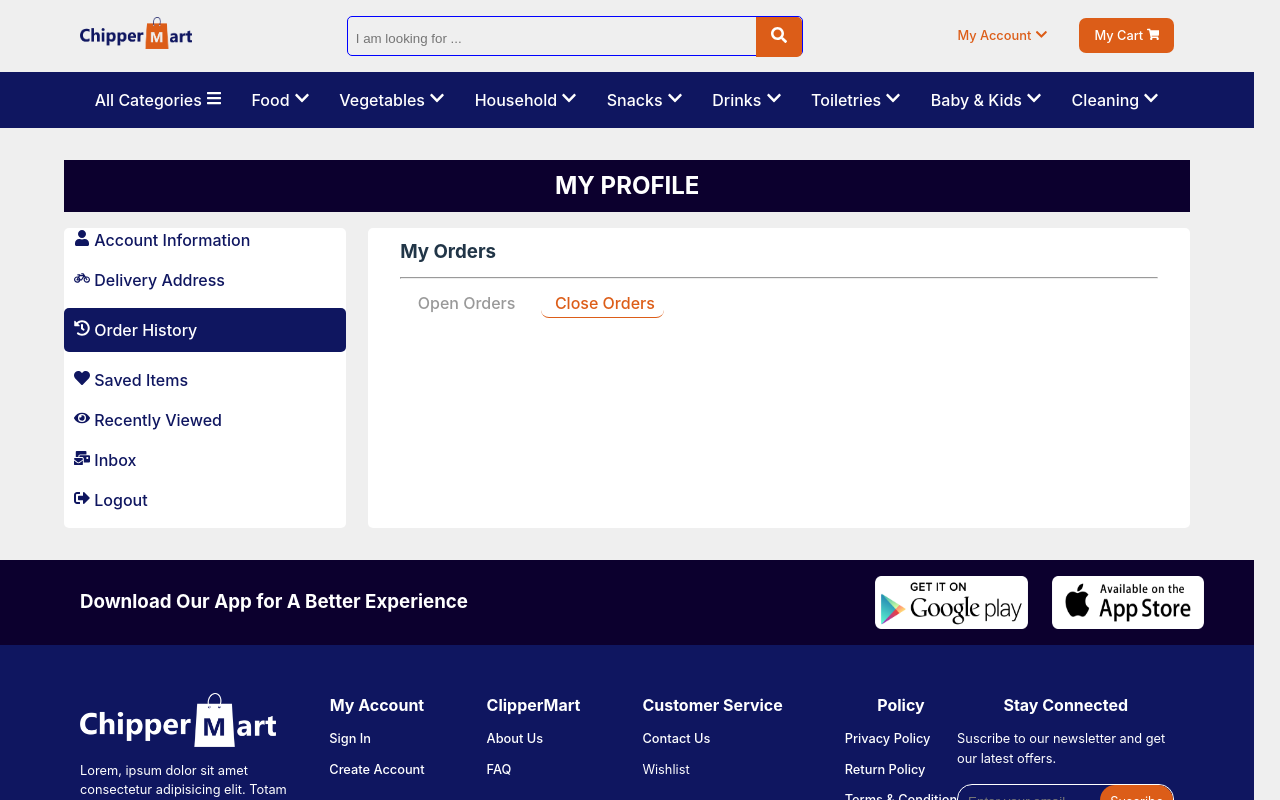
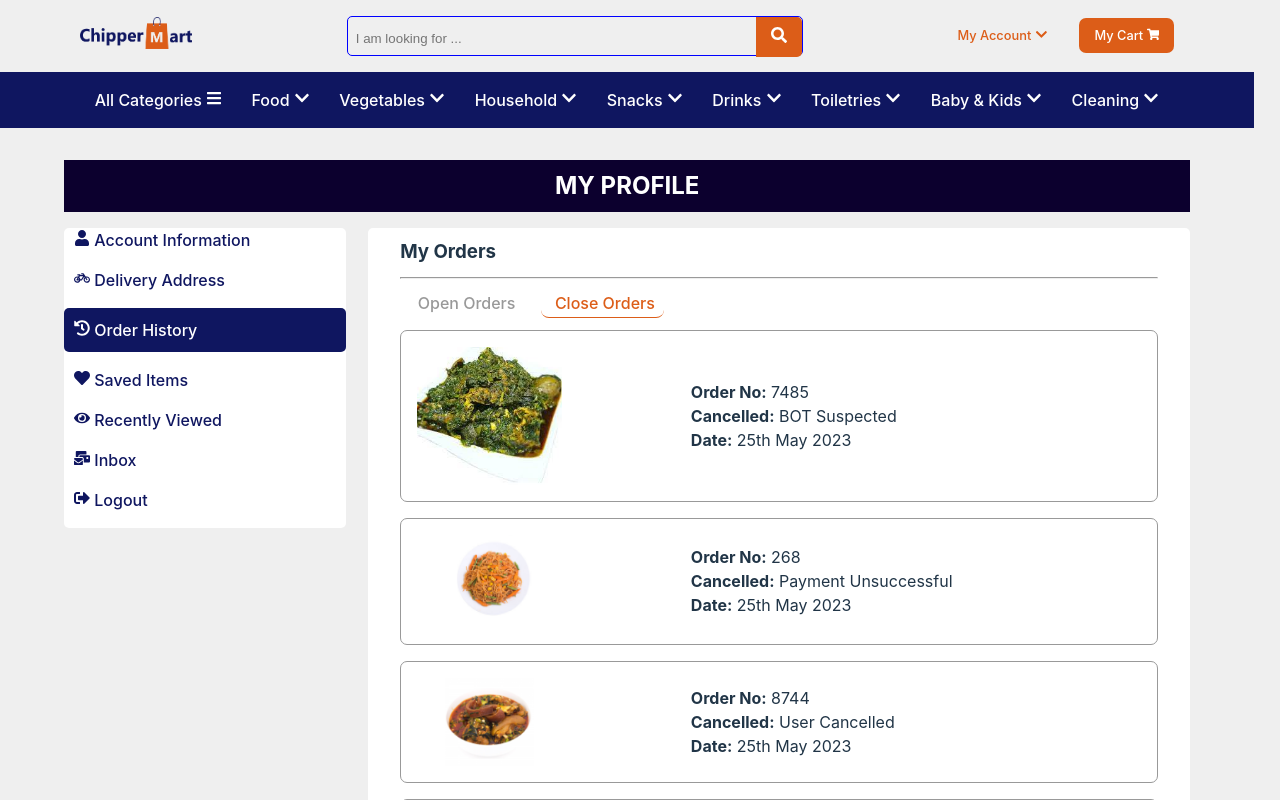
Before and after one commit to JayBeeLearn/ChipperMart, a React (Vite) app: page /profile/order-history/close-orders in a window 1280 px wide. Shown: the top 800 px of the page. Built offline with nearby package versions, Linux system fonts and the light colour scheme.

Commit message:
Added close orders

```diff
--- a/src/assets/Orders.jsx
+++ b/src/assets/Orders.jsx
@@ -17,6 +17,7 @@
     image: Spaghetti,
     quantity: 2,
     delivery_fee: 1220,
+    status: true,
   },
 
   {
@@ -28,6 +29,7 @@
     image: Malt,
     quantity: 4,
     delivery_fee: 1220,
+    status: true,
   },
 
   {
@@ -39,6 +41,7 @@
     image: Carrot,
     quantity: 3,
     delivery_fee: 1220,
+    status: true,
   },
 
   {
@@ -50,6 +53,7 @@
     image: OkroSoup,
     quantity: 1,
     delivery_fee: 1220,
+    status: true,
   },
 
   {
@@ -61,6 +65,7 @@
     image: BeansPorridge,
     quantity: 2,
     delivery_fee: 1220,
+    status: true,
   },
 
   {
@@ -72,6 +77,7 @@
     image: AfangSoup,
     quantity: 3,
     delivery_fee: 1220,
+    status: true,
   },
 
   {
@@ -83,6 +89,59 @@
     image: FufuSoup,
     quantity: 4,
     delivery_fee: 1220,
+    status: true,
+  },
+
+  {
+    id: 8,
+    total: 2500,
+    order_no: 7485,
+    payment_method: "Payment on collection",
+    date: "25th May 2023",
+    image: AfangSoup,
+    quantity: 4,
+    delivery_fee: 1220,
+    status: false,
+    cancelled: "BOT Suspected",
+  },
+
+  {
+    id: 9,
+    total: 2500,
+    order_no: 268,
+    payment_method: "Payment on collection",
+    date: "25th May 2023",
+    image: Spaghetti,
+    quantity: 4,
+    delivery_fee: 1220,
+    status: false,
+    cancelled: "Payment Unsuccessful",
+  },
+
+  {
+    id: 10,
+    total: 2500,
+    order_no: 8744,
+    payment_method: "Payment on collection",
+    date: "25th May 2023",
+    image: OkroSoup,
+    quantity: 4,
+    delivery_fee: 1220,
+    status: false,
+    cancelled: "User Cancelled",
+  },
+
+  {
+    id: 11,
+    total: 2500,
+    order_no: 4841,
+    payment_method: "Payment on collection",
+    date: "25th May 2023",
+    image: Malt,
+    quantity: 4,
+    delivery_fee: 1220,
+    status: false,
+    cancelled: " Card Declined",
   },
 ];
 
--- a/src/pages/profile/CloseOrders.jsx
+++ b/src/pages/profile/CloseOrders.jsx
@@ -1,7 +1,17 @@
-import React from "react";
+import React, { useState } from "react";
 import { Link, NavLink } from "react-router-dom";
+import orders from "../../assets/Orders";
+import OrderItem from "./OrderItem";
 
 function CloseOrders() {
+
+  const [order, setOrder] = useState(orders)
+
+  const cancelOrder = order.filter((item) => {
+    return !item.status
+  })
+
+  console.log(cancelOrder);
   return (
     <>
       <h3 className="text-left"> My Orders</h3>
@@ -19,6 +29,12 @@
           Close Orders
         </NavLink>
       </div>
+
+      <div className="close-order">
+        {cancelOrder.map((order) => {
+        return <OrderItem key={order.id} {...order} />
+      })}
+      </div>
     </>
   );
 }
--- a/src/pages/profile/OpenOrders.jsx
+++ b/src/pages/profile/OpenOrders.jsx
@@ -7,6 +7,9 @@
 function OpenOrders() {
   const [productOrders, setProductOrders] = useState(orders);
 
+  const openOrders = productOrders.filter((item) => {
+    return item.status
+  })
   // console.log(productOrders);
   return (
     <>
@@ -20,7 +23,7 @@
           Close Orders
         </NavLink>
       </div>
-      {productOrders.map((order) => {
+      {openOrders.map((order) => {
         return <OrderItem key={order.id} {...order} />;
       })}
     </>
--- a/src/pages/profile/OrderItem.jsx
+++ b/src/pages/profile/OrderItem.jsx
@@ -1,9 +1,16 @@
-import React from 'react'
-import { Link, useParams } from 'react-router-dom'
+import React from "react";
+import { Link, useParams } from "react-router-dom";
 
-function OrderItem({ image, id, order_no, payment_method, total, date }) {
-
-
+function OrderItem({
+  image,
+  id,
+  order_no,
+  payment_method,
+  total,
+  date,
+  status,
+  cancelled,
+}) {
   // console.log(order_id);
   return (
     <>
@@ -12,25 +19,40 @@
           <img src={image} alt="" />
         </div>
         <div className="info">
+          {status && (
             <p>
               <b>Total:</b> {total}
             </p>
+          )}
           <p>
             <b>Order No:</b> {order_no}
           </p>
+
+          {status ? (
             <p>
               <b>Payment Method</b> {payment_method}
             </p>
+          ) : (
+            <p>
+              <b>Cancelled:</b> {cancelled}
+            </p>
+          )}
+
           <p>
             <b>Date:</b> {date}
           </p>
         </div>
+        {status && (
           <div className="see-details">
-          <Link to={`/profile/order-history/order-details/${id}`} key={id} > See Details</Link>
+            <Link to={`/profile/order-history/order-details/${id}`} key={id}>
+              {" "}
+              See Details
+            </Link>
           </div>
+        )}
       </div>
     </>
   );
 }
 
-export default OrderItem
+export default OrderItem;
```
Lines whose indentation alone changed are shown as unchanged.
